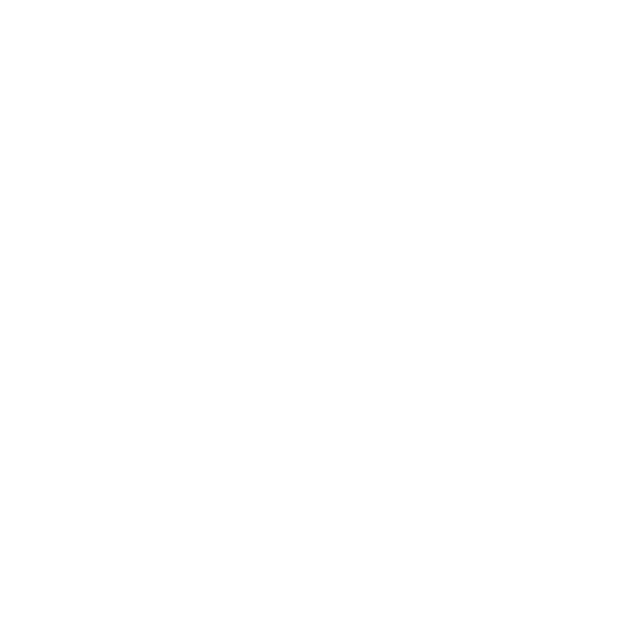
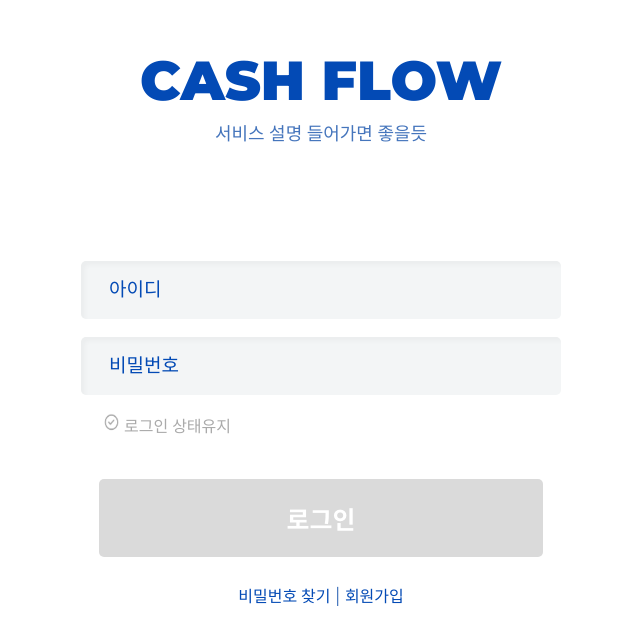
Before and after one commit to Project-Cashflow/cashflow-web-frontend-v1, a React (Create React App) app: page / in a window 1280 px wide. Before the commit this address had no page. Shown: the part 122-766 px from the top of the page, without its empty margins (319-959 px from the left). Built offline with nearby package versions, Linux system fonts and the light colour scheme.

Commit message:
기본 페이지 설정 문제 해결

```diff
--- a/src/App.js
+++ b/src/App.js
@@ -8,7 +8,7 @@ function App() {
   return (
     <div className="App">
       <Routes>
-        <Route path="/login" element={<LoginPage/>}></Route>
+        <Route path="/" element={<LoginPage/>}></Route>
         <Route path="/agreement" element={<Agreement/>}></Route>
         <Route path="/signup" element={<SignUp/>}></Route>
 
```
